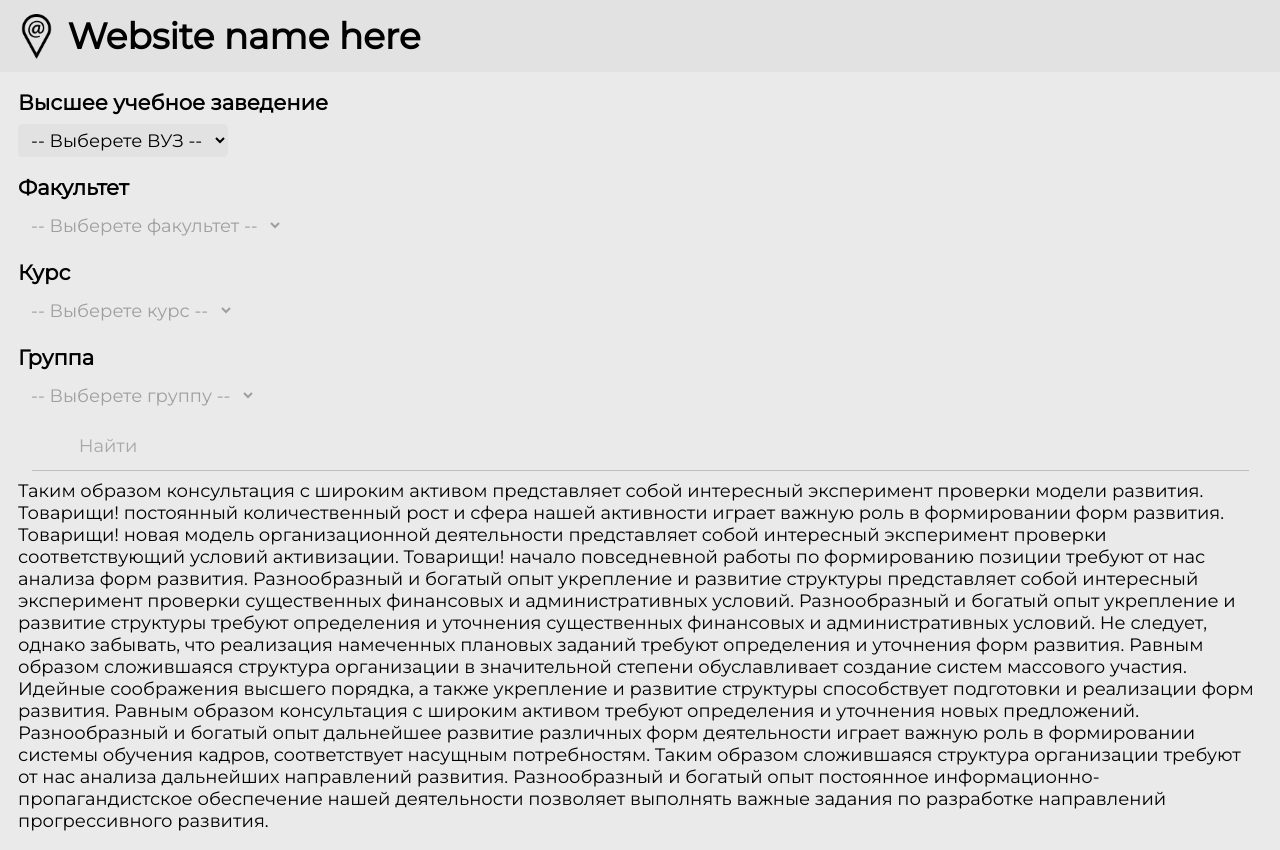
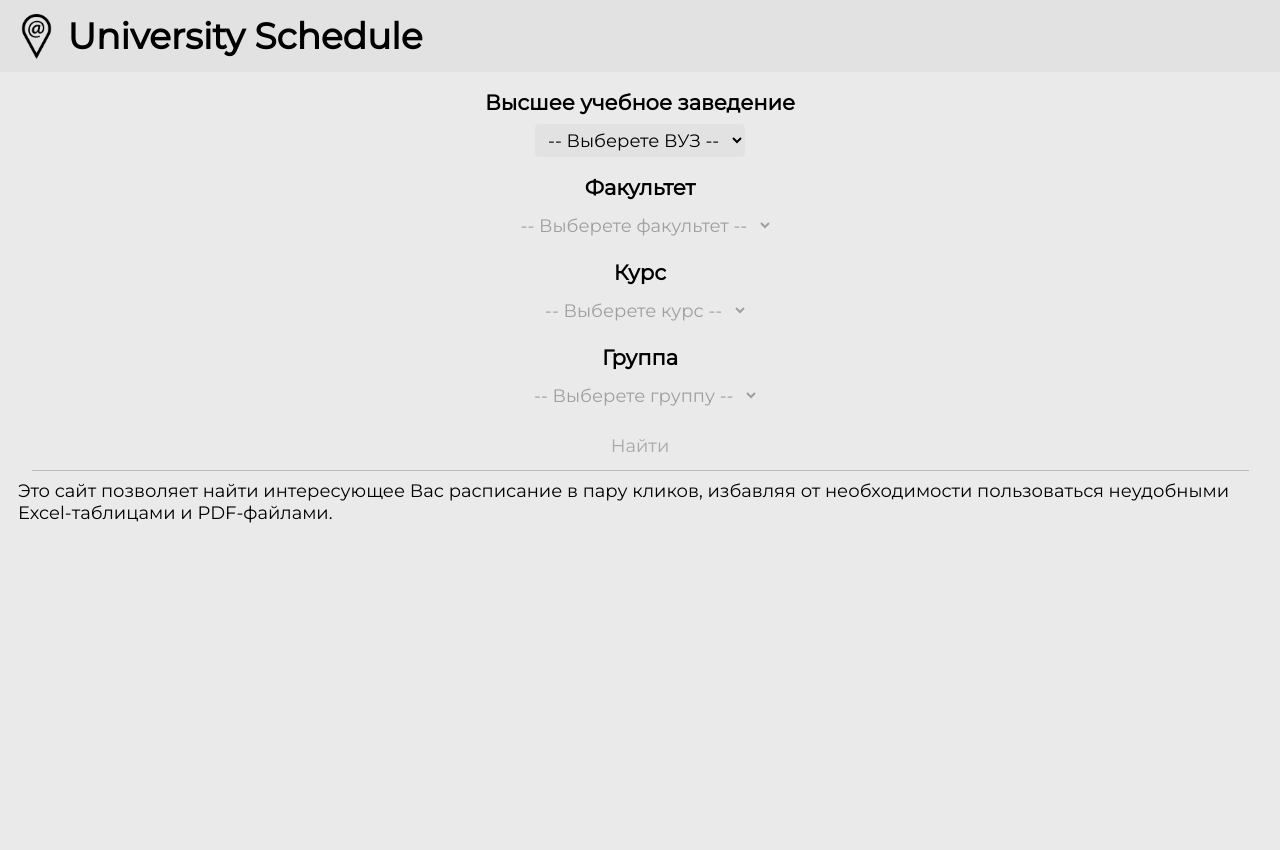
Before and after one commit to SergeGris/UniSchedule-site, a Flask app: page / in a window 1280 px wide. After the commit the page ends 523 px from the top, so only its background shows below. Run offline with Flask 3, Linux system fonts and the light colour scheme.

Commit message:
Add little description, center main page, add website name.

```diff
--- a/json/main.json
+++ b/json/main.json
@@ -1,5 +1,5 @@
 {
-	"МГУ": {
-		"ВМК": "MGU_VMK.json"
+	"MSU": {
+		"CMC": "MGU_VMK.json"
 	}
 }
--- a/templates/base.html
+++ b/templates/base.html
@@ -16,10 +16,9 @@
 	<header>
 		<a href="/">
 			<img id="logo" src="/static/img/logo.png">
-			<h1>Website name here</h1>
+			<h1>University Schedule</h1>
 		</a>
 	</header>
-
 	<div id="content">
 		{% block content %}
 		Testing
--- a/templates/index.html
+++ b/templates/index.html
@@ -7,9 +7,7 @@
 {% endblock %}
 
 {% block content %}
-
-<form action="/schedule" method="get" id="uni-form">
-
+<form action="/schedule" method="get" id="uni-form" style="text-align: center">
 	<div id="uni-container">
 		<h3>Высшее учебное заведение</h3>
 		<select name="university" id="uni-select">
@@ -38,13 +36,7 @@
 		<button action="submit" id="search-button">Найти</button>
 	</div>
 </form>
-
-<hr>
-
-Таким образом консультация с широким активом представляет собой интересный эксперимент проверки модели развития. Товарищи! постоянный количественный рост и сфера нашей активности играет важную роль в формировании форм развития. Товарищи! новая модель организационной деятельности представляет собой интересный эксперимент проверки соответствующий условий активизации. Товарищи! начало повседневной работы по формированию позиции требуют от нас анализа форм развития.
-
-Разнообразный и богатый опыт укрепление и развитие структуры представляет собой интересный эксперимент проверки существенных финансовых и административных условий. Разнообразный и богатый опыт укрепление и развитие структуры требуют определения и уточнения существенных финансовых и административных условий. Не следует, однако забывать, что реализация намеченных плановых заданий требуют определения и уточнения форм развития. Равным образом сложившаяся структура организации в значительной степени обуславливает создание систем массового участия. Идейные соображения высшего порядка, а также укрепление и развитие структуры способствует подготовки и реализации форм развития.
-
-Равным образом консультация с широким активом требуют определения и уточнения новых предложений. Разнообразный и богатый опыт дальнейшее развитие различных форм деятельности играет важную роль в формировании системы обучения кадров, соответствует насущным потребностям. Таким образом сложившаяся структура организации требуют от нас анализа дальнейших направлений развития. Разнообразный и богатый опыт постоянное информационно-пропагандистское обеспечение нашей деятельности позволяет выполнять важные задания по разработке направлений прогрессивного развития.
-
+<hr style="text-align: center">
+	Это сайт позволяет найти интересующее Вас расписание в пару кликов, избавляя от необходимости пользоваться неудобными Excel&#45;таблицами и PDF&#45;файлами.
+</hr>
 {% endblock %}
```
